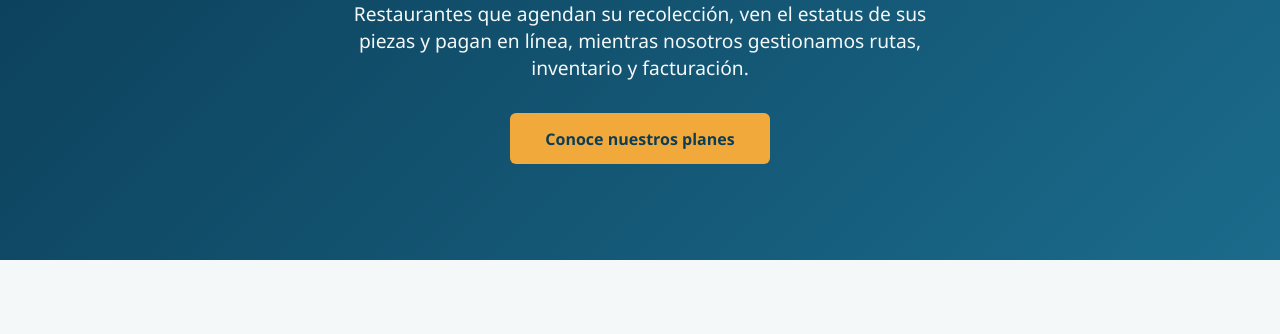
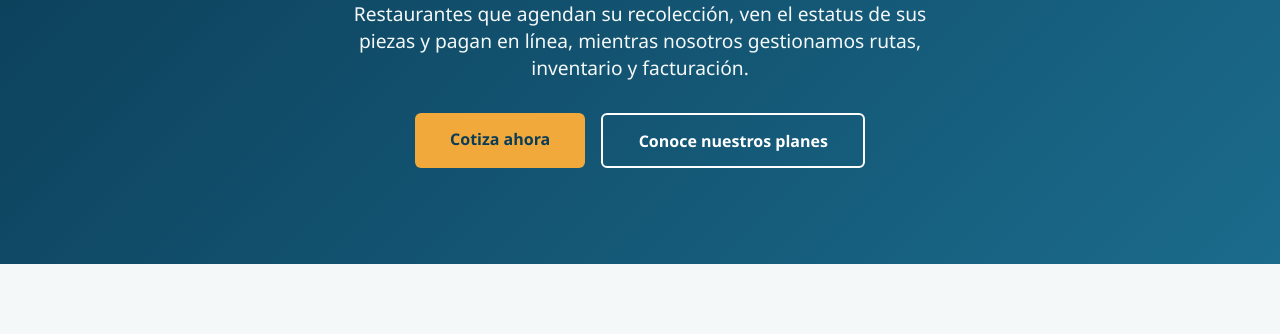
Before and after one commit to eliasbuzali45-commits/-aat-mockup-elias, a plain HTML site: page index.html in a window 1280 px wide. Shown: the part 244-578 px from the top of the page. Drawn offline with Linux system fonts and the light colour scheme.

Commit message:
Update index.html

```diff
--- a/index.html
+++ b/index.html
@@ -217,6 +217,30 @@
   .btn-whatsapp:hover {
     transform: translateY(-2px);
   }
+    .hero-botones {
+    display: flex;
+    justify-content: center;
+    gap: 1rem;
+    flex-wrap: wrap;
+  }
+
+  .btn-secundario {
+    display: inline-block;
+    background-color: transparent;
+    color: var(--blanco);
+    padding: 0.9rem 2.2rem;
+    border: 2px solid var(--blanco);
+    border-radius: 6px;
+    text-decoration: none;
+    font-weight: 700;
+    font-size: 1rem;
+    transition: transform 0.2s ease, background-color 0.2s ease;
+  }
+
+  .btn-secundario:hover {
+    transform: translateY(-3px);
+    background-color: rgba(255,255,255,0.12);
+  }
   @media (max-width: 768px) {
     nav {
       flex-direction: column;
@@ -237,8 +261,9 @@
 <nav>
   <div class="logo">LinoExpress</div>
   <ul class="nav-links">
-    <li><a href="#inicio">Inicio</a></li>
+        <li><a href="#inicio">Inicio</a></li>
     <li><a href="#servicios">Servicios</a></li>
+    <li><a href="#cotizador">Cotizador</a></li>
     <li><a href="#contacto">Contacto</a></li>
   </ul>
 </nav>
@@ -246,7 +271,10 @@
 <section class="hero" id="inicio">
   <h1>Lavado de manteles y servilletas, sin perder el control</h1>
   <p>Restaurantes que agendan su recolección, ven el estatus de sus piezas y pagan en línea, mientras nosotros gestionamos rutas, inventario y facturación.</p>
-  <a href="#servicios" class="btn-primary">Conoce nuestros planes</a>
+   <div class="hero-botones">
+    <a href="#cotizador" class="btn-primary">Cotiza ahora</a>
+    <a href="#servicios" class="btn-secundario">Conoce nuestros planes</a>
+  </div>
 </section>
 
 <section class="servicios" id="servicios">
```
